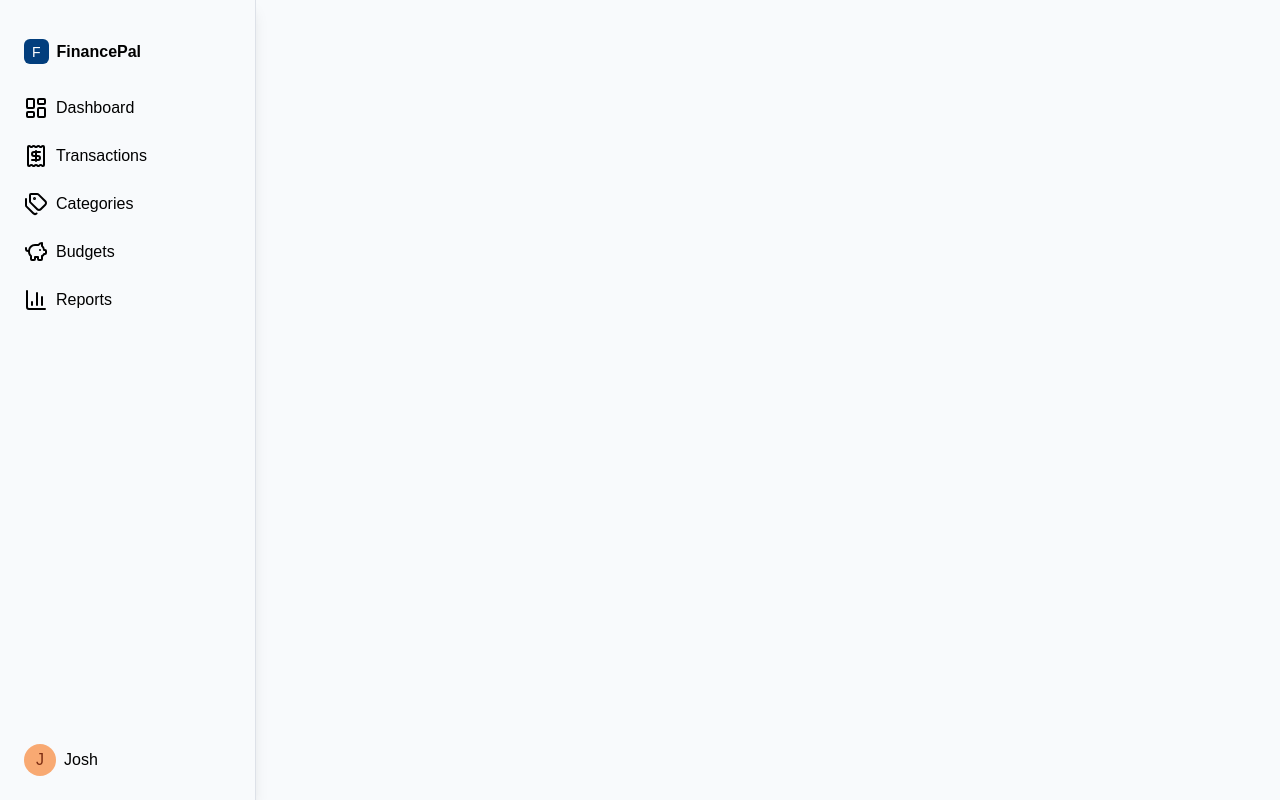
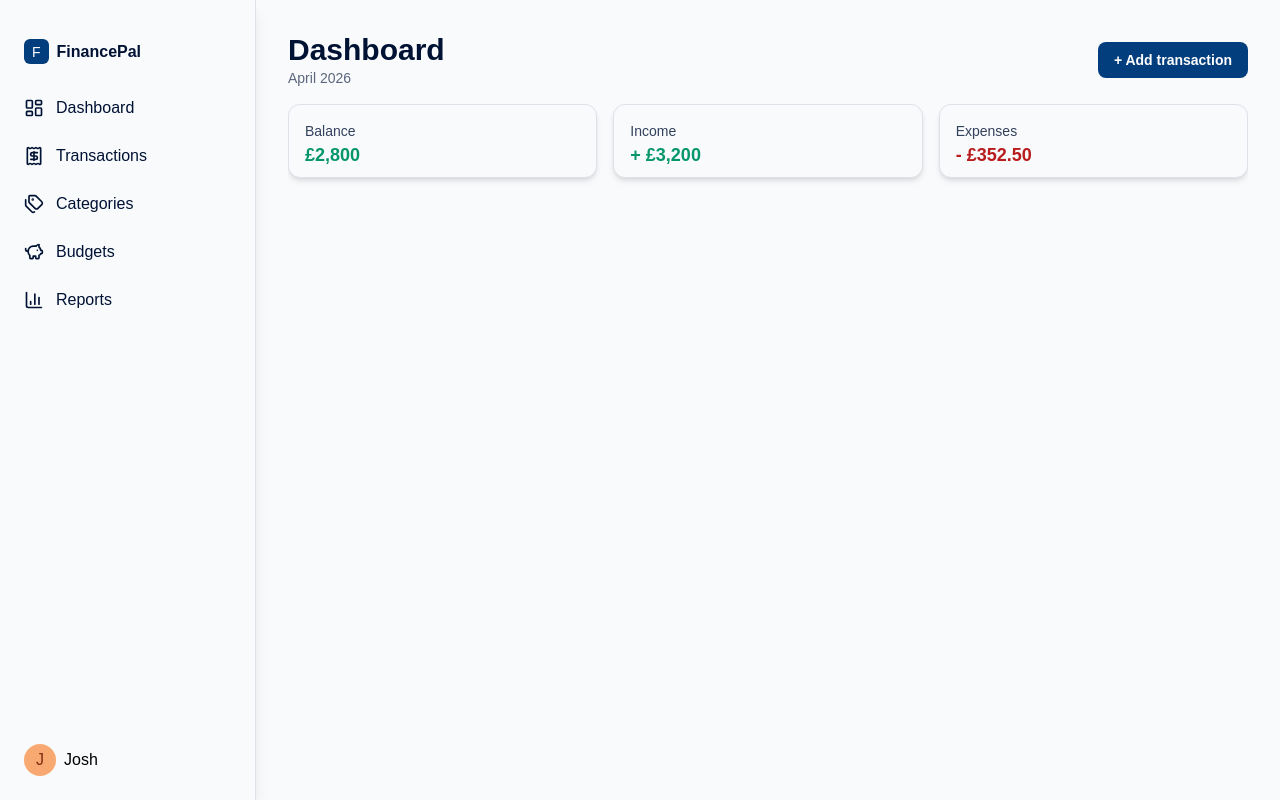
Before and after one commit to joshuapgrandin/finance-tracker-fullstack, a React (Create React App) app in the folder frontend/: page /dashboard in a window 1280 px wide. Built offline with nearby package versions, Linux system fonts and the light colour scheme.

Commit message:
feat: Finished Sidebar & Dashboard Header
- Mobile support for sidebar with animations
- Add dashboard header

```diff
--- a/frontend/src/components/cards/StatCard.js
+++ b/frontend/src/components/cards/StatCard.js
@@ -1,5 +1,6 @@
 const StatCard = ({ text, amount }) => {
-  let color = text === "Income" ? "text-income" : "text-expense";
+  let color =
+    text === "Income" || text === "Balance" ? "text-income" : "text-expense";
 
   return (
     <div className="bg-neutral-50 rounded-xl p-2 shadow-md border border-neutral-200 hover:shadow-lg transition">
--- /dev/null
+++ b/frontend/src/components/dashboard/DashboardHeader.js
@@ -0,0 +1,20 @@
+import PrimaryButton from "../ui/PrimaryButton";
+
+const DashboardHeader = () => {
+  const currentMonth = new Date().toLocaleDateString("en-gb", {
+    month: "long",
+    year: "numeric",
+  });
+
+  return (
+    <div className="flex justify-between items-center">
+      <div>
+        <h1 className="text-3xl font-bold text-neutral-900">Dashboard</h1>
+        <p className="text-sm text-neutral-500">{currentMonth}</p>
+      </div>
+      <PrimaryButton text={"+ Add transaction"} size="small" />
+    </div>
+  );
+};
+
+export default DashboardHeader;
--- a/frontend/src/components/layout/Logo.js
+++ b/frontend/src/components/layout/Logo.js
@@ -2,10 +2,12 @@ const Logo = () => {
   return (
     <div className="">
       <a href="/home">
-        <div className="inline bg-brand-700 rounded-md py-1 px-2 ">
+        <div className="inline bg-brand-700 rounded-md py-1 px-2">
           <span className="text-white text-sm">F</span>
         </div>
-        <span className="font-semibold px-2">FinancePal</span>
+        <span className="hidden md:inline font-semibold px-2 text-neutral-900">
+          FinancePal
+        </span>
       </a>
     </div>
   );
--- a/frontend/src/components/layout/SideBar.js
+++ b/frontend/src/components/layout/SideBar.js
@@ -1,49 +1,160 @@
+import { AnimatePresence, motion } from "framer-motion";
 import Logo from "./Logo";
 
 import {
-  LayoutDashboard, // Dashboard
-  Receipt, // Transactions
-  Tags, // Categories
-  PiggyBank, // Budgets
-  BarChart3, // Reports
+  LayoutDashboard,
+  Receipt,
+  Tags,
+  PiggyBank,
+  BarChart3,
 } from "lucide-react";
+import { useEffect, useState } from "react";
 
 const SideBar = () => {
+  const [isDesktop, setIsDesktop] = useState(window.innerWidth >= 768);
+
+  useEffect(() => {
+    const handleResize = () => {
+      setIsDesktop(window.innerWidth >= 768);
+    };
+
+    window.addEventListener("resize", handleResize);
+
+    return () => {
+      window.removeEventListener("resize", handleResize);
+    };
+  }, []);
+
   return (
-    <div className="bg-neutral-50 border-r border-neutral-200 hidden md:flex md:flex-col h-screen w-64 items-start shadow-lg p-6">
+    <motion.div
+      animate={{ width: isDesktop ? 256 : 80 }}
+      transition={{ duration: 0.3, ease: "easeInOut" }}
+      className="bg-neutral-50 border-r border-neutral-200 flex flex-col h-screen overflow-hidden shadow-lg p-6"
+    >
       <div className="mt-4 mb-8">
         <Logo />
       </div>
 
-      <ul className="space-y-6">
-        <li className="flex gap-2">
-          <LayoutDashboard />
-          <a href="">Dashboard</a>
-        </li>
-        <li className="flex gap-2">
-          <Receipt />
-          <a href="">Transactions</a>
-        </li>
-        <li className="flex gap-2">
-          <Tags />
-          <a href="">Categories</a>
-        </li>
-        <li className="flex gap-2">
-          <PiggyBank />
-          <a href="">Budgets</a>
-        </li>
-        <li className="flex gap-2">
-          <BarChart3 />
-          <a href="">Reports</a>
-        </li>
+      <ul className="space-y-6 text-neutral-900">
+        <motion.li
+          whileHover={{ scale: 1.02, x: 4 }}
+          transition={{ type: "spring", stiffness: 300 }}
+          className="flex gap-3 items-center"
+        >
+          <LayoutDashboard size={20} className="flex-shrink-0" />
+          <AnimatePresence>
+            {isDesktop && (
+              <motion.span
+                initial={{ opacity: 0, width: 0 }}
+                animate={{ opacity: 1, width: "auto" }}
+                exit={{ opacity: 0, width: 0 }}
+                transition={{ duration: 0.2 }}
+              >
+                Dashboard
+              </motion.span>
+            )}
+          </AnimatePresence>
+        </motion.li>
+
+        <motion.li
+          whileHover={{ scale: 1.02, x: 4 }}
+          transition={{ type: "spring", stiffness: 300 }}
+          className="flex gap-3 items-center"
+        >
+          <Receipt size={20} className="flex-shrink-0" />
+          <AnimatePresence>
+            {isDesktop && (
+              <motion.span
+                initial={{ opacity: 0, width: 0 }}
+                animate={{ opacity: 1, width: "auto" }}
+                exit={{ opacity: 0, width: 0 }}
+                transition={{ duration: 0.2 }}
+              >
+                Transactions
+              </motion.span>
+            )}
+          </AnimatePresence>
+        </motion.li>
+
+        <motion.li
+          whileHover={{ scale: 1.02, x: 4 }}
+          transition={{ type: "spring", stiffness: 300 }}
+          className="flex gap-3 items-center"
+        >
+          <Tags size={20} className="flex-shrink-0" />
+          <AnimatePresence>
+            {isDesktop && (
+              <motion.span
+                initial={{ opacity: 0, width: 0 }}
+                animate={{ opacity: 1, width: "auto" }}
+                exit={{ opacity: 0, width: 0 }}
+                transition={{ duration: 0.2 }}
+              >
+                Categories
+              </motion.span>
+            )}
+          </AnimatePresence>
+        </motion.li>
+
+        <motion.li
+          whileHover={{ scale: 1.02, x: 4 }}
+          transition={{ type: "spring", stiffness: 300 }}
+          className="flex gap-3 items-center"
+        >
+          <PiggyBank size={20} className="flex-shrink-0" />
+          <AnimatePresence>
+            {isDesktop && (
+              <motion.span
+                initial={{ opacity: 0, width: 0 }}
+                animate={{ opacity: 1, width: "auto" }}
+                exit={{ opacity: 0, width: 0 }}
+                transition={{ duration: 0.2 }}
+              >
+                Budgets
+              </motion.span>
+            )}
+          </AnimatePresence>
+        </motion.li>
+
+        <motion.li
+          whileHover={{ scale: 1.02, x: 4 }}
+          transition={{ type: "spring", stiffness: 300 }}
+          className="flex gap-3 items-center"
+        >
+          <BarChart3 size={20} className="flex-shrink-0" />
+          <AnimatePresence>
+            {isDesktop && (
+              <motion.span
+                initial={{ opacity: 0, width: 0 }}
+                animate={{ opacity: 1, width: "auto" }}
+                exit={{ opacity: 0, width: 0 }}
+                transition={{ duration: 0.2 }}
+              >
+                Reports
+              </motion.span>
+            )}
+          </AnimatePresence>
+        </motion.li>
       </ul>
-      <div className="flex mt-auto gap-2 items-center">
-        <div className="bg-orange-500/60 px-3 py-1 rounded-full">
+
+      <div className="mt-auto flex gap-2 items-center">
+        <div className="bg-orange-500/60 px-3 py-1 rounded-full flex-shrink-0">
           <p className="text-orange-900">J</p>
         </div>
-        <p>Josh</p>
+        <AnimatePresence>
+          {isDesktop && (
+            <motion.p
+              initial={{ opacity: 0, width: 0 }}
+              animate={{ opacity: 1, width: "auto" }}
+              exit={{ opacity: 0, width: 0 }}
+              transition={{ duration: 0.2 }}
+            >
+              Josh
+            </motion.p>
+          )}
+        </AnimatePresence>
       </div>
-    </div>
+    </motion.div>
   );
 };
 
--- a/frontend/src/components/ui/PrimaryButton.js
+++ b/frontend/src/components/ui/PrimaryButton.js
@@ -1,13 +1,19 @@
 import { motion } from "framer-motion";
 
-const PrimaryButton = ({ text, onClick }) => {
+const PrimaryButton = ({ text, onClick, size = "medium" }) => {
+  const sizes = {
+    small: "px-4 py-2 text-sm",
+    medium: "px-6 py-3 text-base",
+    large: "px-8 py-4 text-lg",
+  };
+
   return (
     <motion.button
       whileHover={{ scale: 1.03 }}
       whileTap={{ scale: 0.98 }}
       transition={{ type: "spring", stiffness: 400, damping: 17 }}
       onClick={onClick}
-      className="bg-brand-700 px-6 py-3 rounded-lg text-white font-semibold hover:bg-brand-600 transition-colors"
+      className={`bg-brand-700 rounded-lg text-white font-semibold hover:bg-brand-600 transition-colors ${sizes[size]}`}
     >
       {text}
     </motion.button>
--- a/frontend/src/pages/Dashboard.js
+++ b/frontend/src/pages/Dashboard.js
@@ -1,9 +1,20 @@
+import StatCard from "../components/cards/StatCard";
+import DashboardHeader from "../components/dashboard/DashboardHeader";
 import SideBar from "../components/layout/SideBar";
 
 const Dashboard = () => {
   return (
-    <div className="min-h-screen bg-neutral-50">
+    <div className="flex min-h-screen bg-neutral-50">
       <SideBar />
+
+      <main className="flex-1 overflow-x-hidden m-8">
+        <DashboardHeader />
+        <section className="grid grid-cols-3 gap-4 my-4">
+          <StatCard text={"Balance"} amount={"£2,800"} />
+          <StatCard text={"Income"} amount={"+ £3,200"} />
+          <StatCard text={"Expenses"} amount={"- £352.50"} />
+        </section>
+      </main>
     </div>
   );
 };
```
